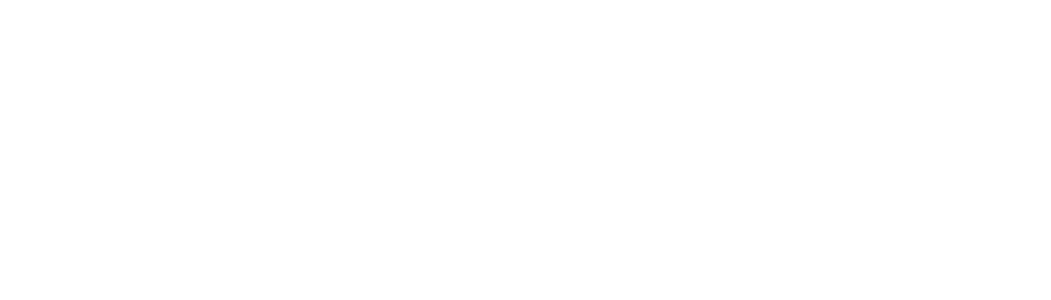
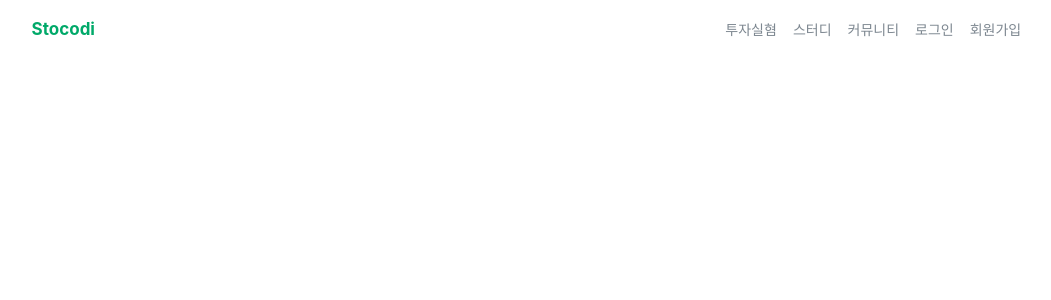
Before and after one commit to Yodayeong/StockCodi, a React (Create React App) app: page /study in a window 1280 px wide. Before the commit this address had no page. Shown: the top 300 px of the page, without its empty margins (58-1109 px from the left). Built offline with nearby package versions, Linux system fonts and the light colour scheme.

Commit message:
feat: 네브바 템플릿 업로드 [여다영]

```diff
--- a/src/App.js
+++ b/src/App.js
@@ -3,6 +3,7 @@ import './App.css';
 import MainPage from './pages/MainPage';
 import Signup from './pages/Signup';
 import Login from './pages/Login';
+import Study from './pages/Study';
 import { BrowserRouter, Routes, Route } from 'react-router-dom';
 
 function App() {
@@ -11,9 +12,10 @@ function App() {
       {/* Routers */}
       <BrowserRouter>
         <Routes>
-        <Route path={"/"} element={<MainPage />}></Route>
-            <Route path={"/signup"} element={<Signup />}></Route>
-            <Route path={"/login"} element={<Login />}></Route>
+          <Route path={"/"} element={<MainPage />}></Route>
+          <Route path={"/signup"} element={<Signup />}></Route>
+          <Route path={"/login"} element={<Login />}></Route>
+          <Route path={"/study"} element={<Study />}></Route>
         </Routes>
       </BrowserRouter>
     </div>
--- /dev/null
+++ b/src/pages/Study.js
@@ -0,0 +1,61 @@
+import { useNavigate } from "react-router-dom";
+import '../styles/Study.css';
+import React, { useEffect, useState } from 'react';
+
+const CatagoryComponent = () =>{
+  return (
+  <div className='Subheader-container'>
+    <div className="nav-items">
+      투자실혐
+    </div>
+    <div className="nav-items">
+      스터디
+    </div>
+    <div className="nav-items">
+      커뮤니티
+    </div>
+  </div>)
+}
+
+function MainPageHead() {
+  // link
+  const moveLogin = useNavigate();
+  const moveSignup = useNavigate();
+
+  function goLogin(){
+      moveLogin('/login');
+  }
+  function goSignup(){
+      moveSignup('/signup');
+  }
+
+  return (
+    <div className="header-container">
+      <div className="Stocodi">Stocodi</div>
+      <CatagoryComponent />
+        <div className="account-items" onClick={goLogin}>
+          로그인
+        </div>
+        <div className="account-items" onClick={goSignup}>
+          회원가입
+        </div>
+    </div>
+  );
+}
+
+function MainPageBody() {
+    return (
+      <div></div>
+    );
+}
+
+function StudyContainer(){
+    return(
+        <div>
+            <MainPageHead />
+            <MainPageBody />
+        </div>
+    )
+}
+
+export default StudyContainer
```
Also changed, not shown: src/styles/Study.css (added).
